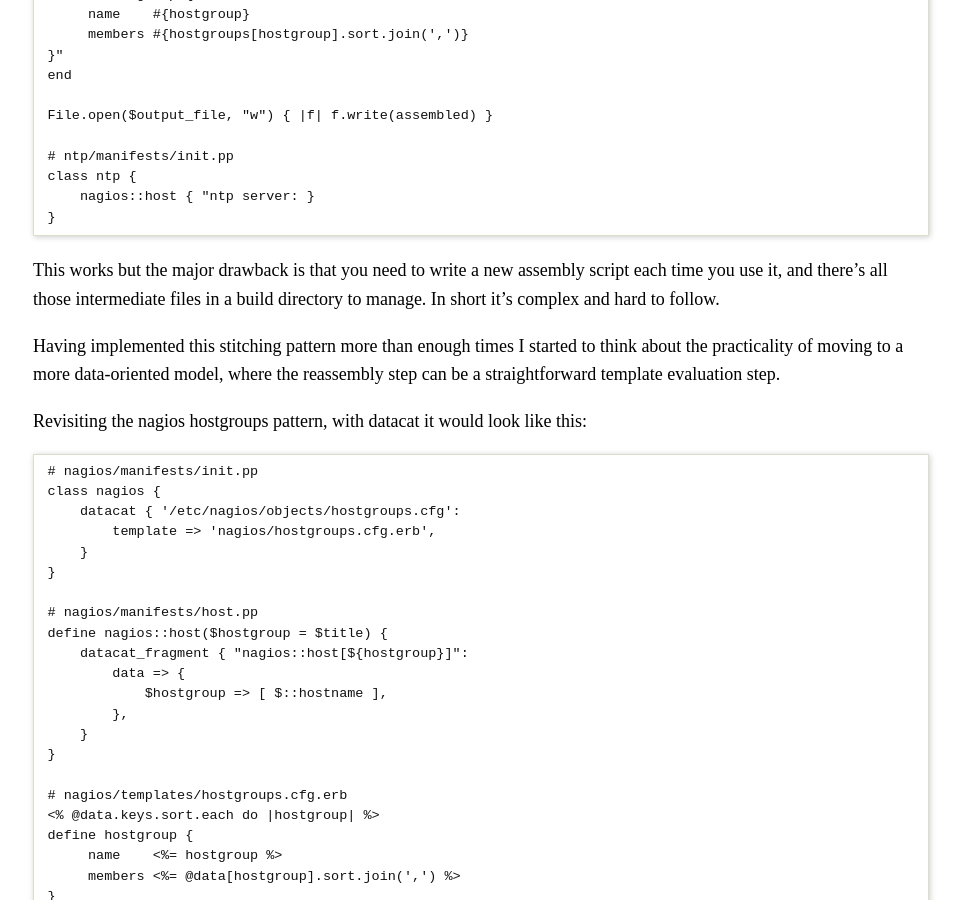
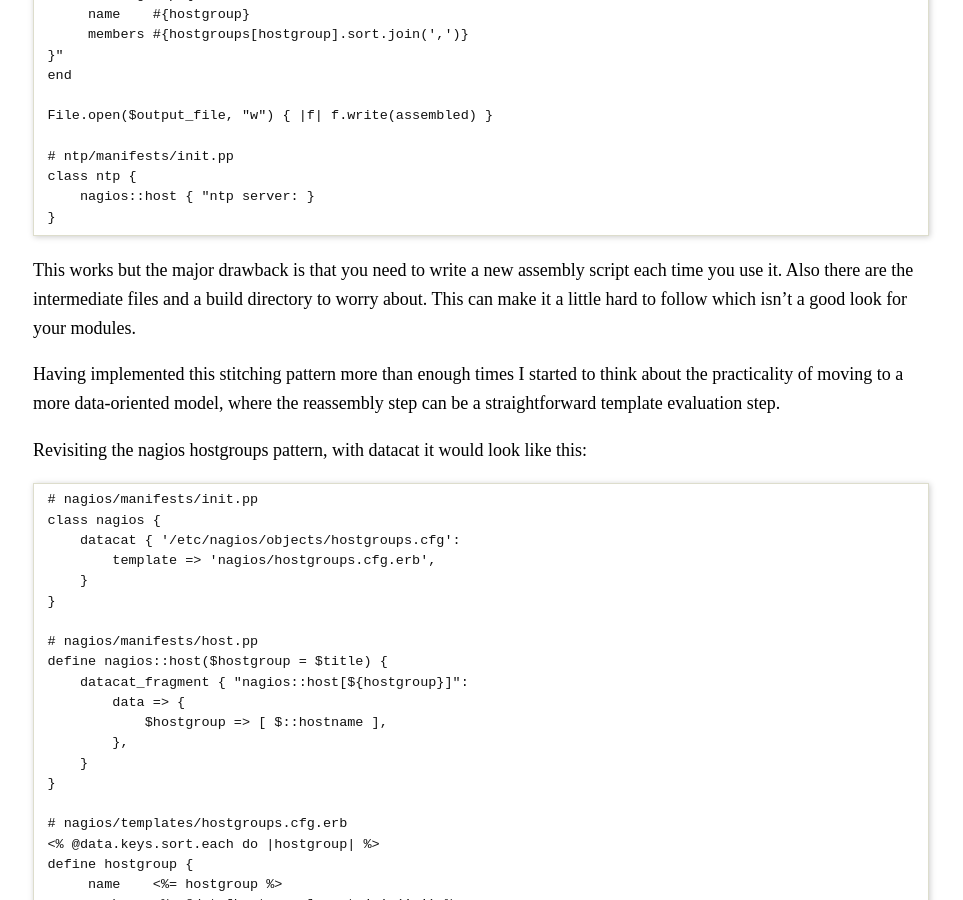
Before and after one commit to richardc/blog, a Jekyll site: the page built from _posts/2013-02-02-puppet-concat-patterns.markdown, in a window 1280 px wide and 900 px high, scrolled down 2200 px. Shown: the whole window, without its empty margins (159-1122 px from the left). Built offline with Jekyll 4.4.1, drawn with Linux system fonts in a browser that asks for light colours; Markdown is read by kramdown in place of the engine named in the settings.

Commit message:
restructure into sentences

```diff
--- a/_posts/2013-02-02-puppet-concat-patterns.markdown
+++ b/_posts/2013-02-02-puppet-concat-patterns.markdown
@@ -114,10 +114,10 @@
         nagios::host { "ntp server: }
     }
 
-This works but the major drawback is that you need to write a new assembly
-script each time you use it, and there's all those intermediate
-files in a build directory to manage.  In short it's complex and hard to
-follow.
+This works but the major drawback is that you need to write a new
+assembly script each time you use it.  Also there are the intermediate files
+and a build directory to worry about.  This can make it a little hard to follow
+which isn't a good look for your modules.
 
 Having implemented this stitching pattern more than enough times I started to
 think about the practicality of moving to a more data-oriented model, where the
```
